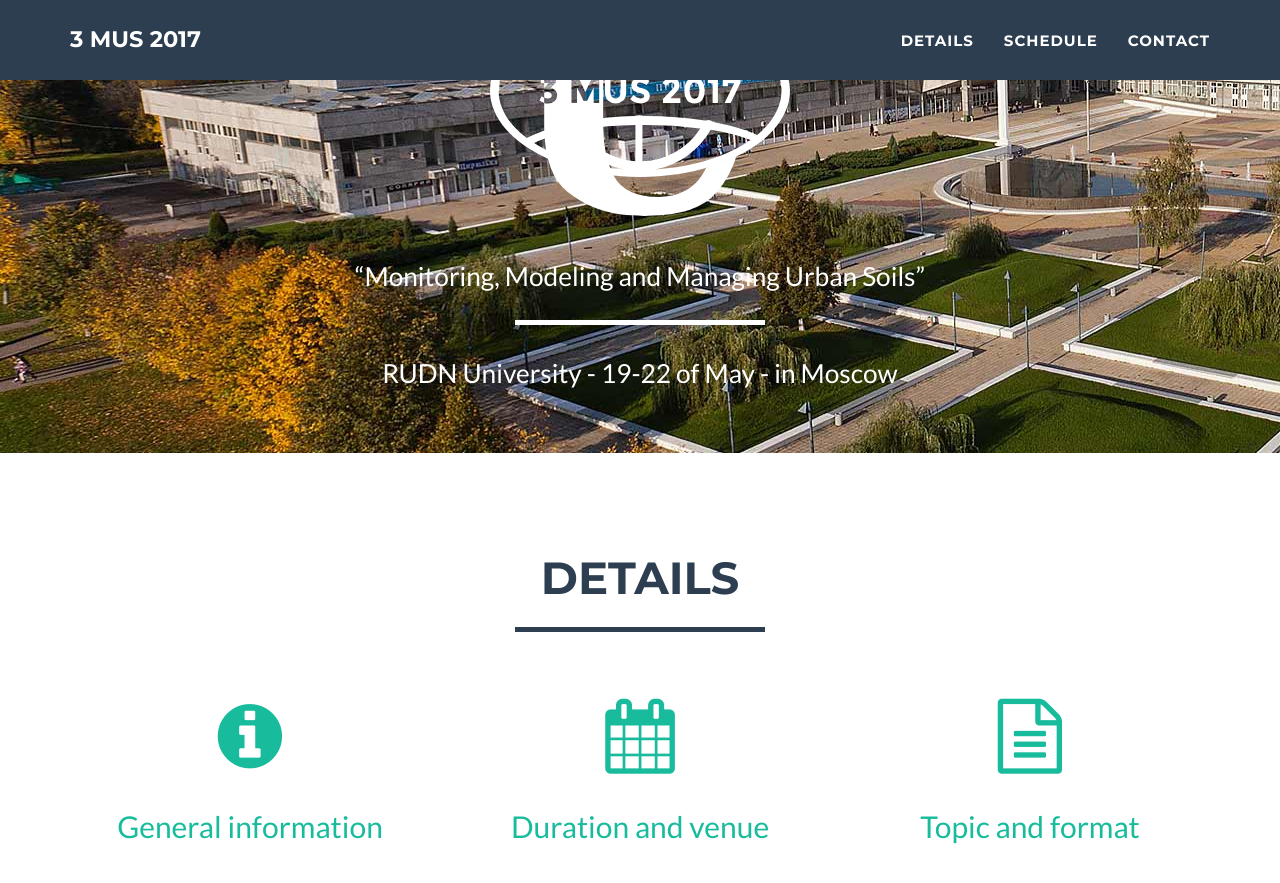
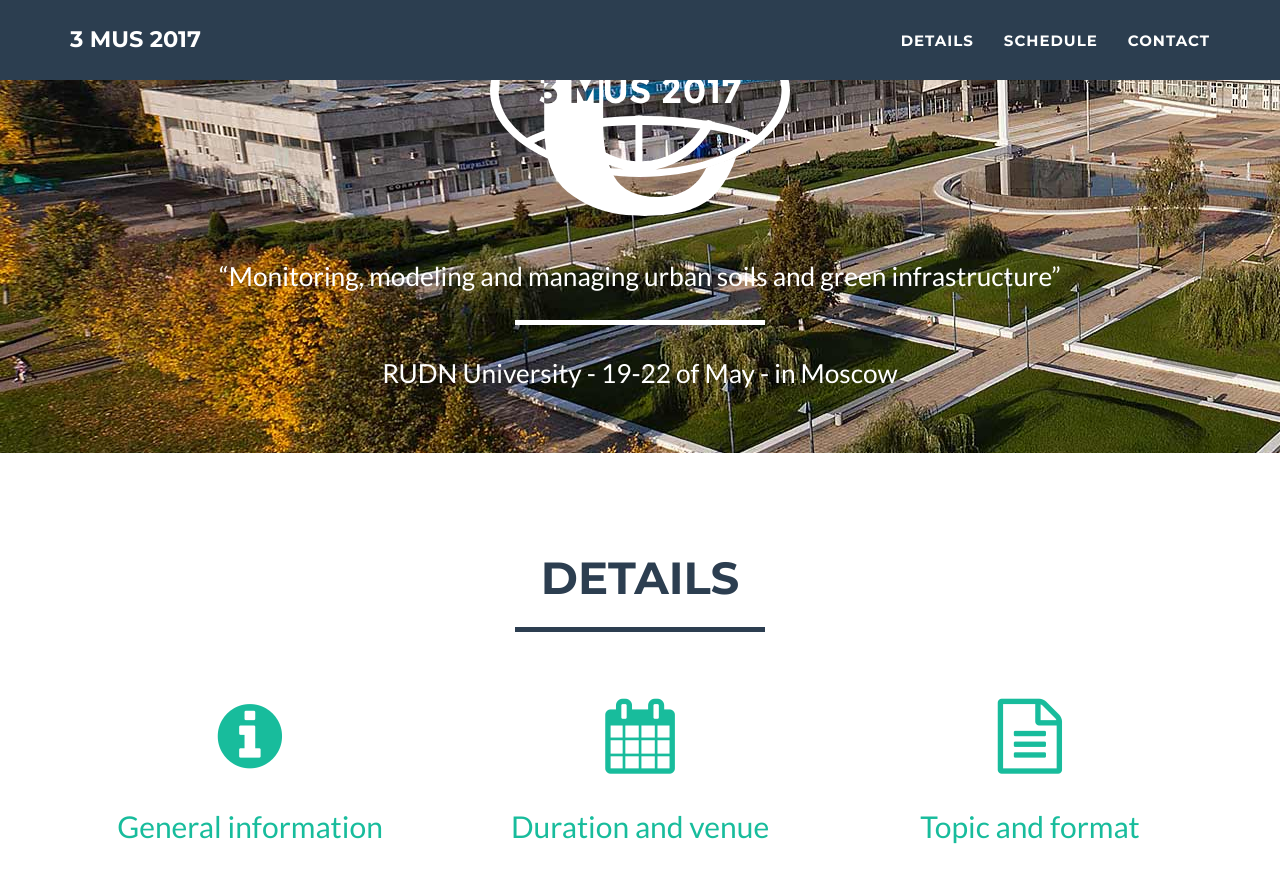
Before and after one commit to erasmus-rudn/erasmus-rudn.github.io, a Jekyll site: the page built from index.html, in a window 1280 px wide and 900 px high, scrolled down 380 px. Shown: the top 883 px of the window. Built offline with Jekyll 4.4.1, drawn with Linux system fonts in a browser that asks for light colours.

Commit message:
Update header.html
name

```diff
--- a/_includes/header.html
+++ b/_includes/header.html
@@ -13,7 +13,7 @@
                     <img class="img-responsive" src="img/rudn_logo3.svg" alt="" width="300px">
                     <br>
                     <div class="intro-text">
-                        <span class="skills"><q>Monitoring, Modeling and Managing Urban Soils</q></span>
+                        <span class="skills"><q>Monitoring, modeling and managing urban soils and green infrastructure</q></span>
                         <hr class="star-light">
                         <span class="skills">{{ site.intro }}</span>
                     </div>
```
